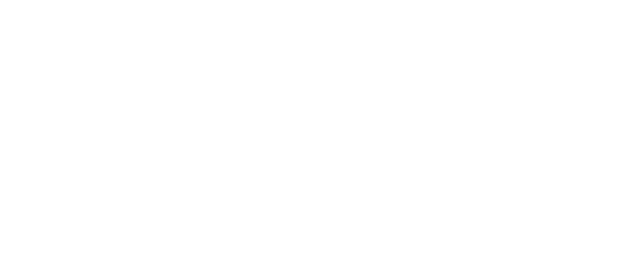
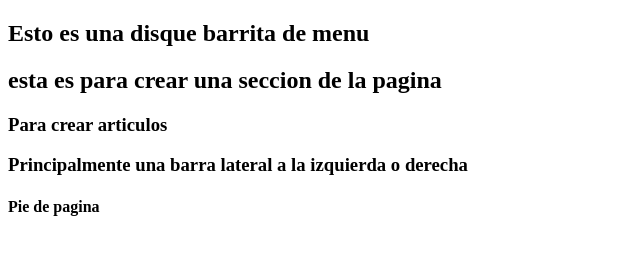
Before and after one commit to Alexxomby/4IV-PSW-Vazquez-Alejandro, a plain HTML site: page index.html in a window 1280 px wide. Shown: the whole page, without its empty margins (0-640 px from the left). Drawn offline with Linux system fonts and the light colour scheme.

Commit message:
ostias tio

```diff
--- a/index.html
+++ b/index.html
@@ -8,5 +8,26 @@
 </head>
 <body>
 
+    <nav>
+        <h1>Esto es una disque barrita de menu</h1>
+    </nav>
+
+    <section>
+        <h2>esta es para crear una seccion de la pagina</h2>
+    </section>
+
+    <article>
+        <h3>Para crear articulos</h3>
+    </article>
+
+    <aside>
+        <h3>Principalmente una barra lateral a la izquierda o derecha</h3>
+    </aside>
+
+    <footer>
+        <h4>Pie de pagina</h4>
+    </footer>
+
+
 </body>
 </html>
```
